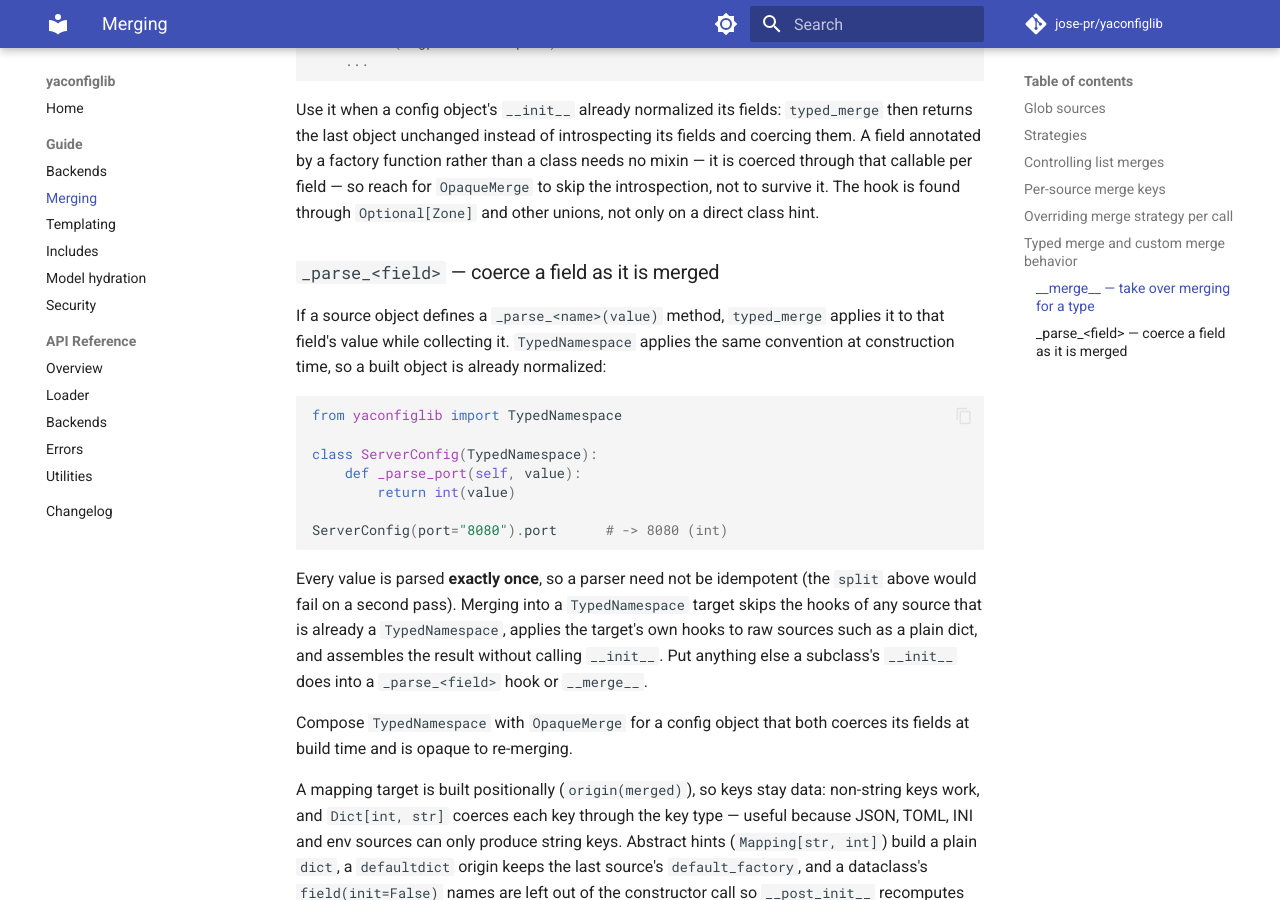
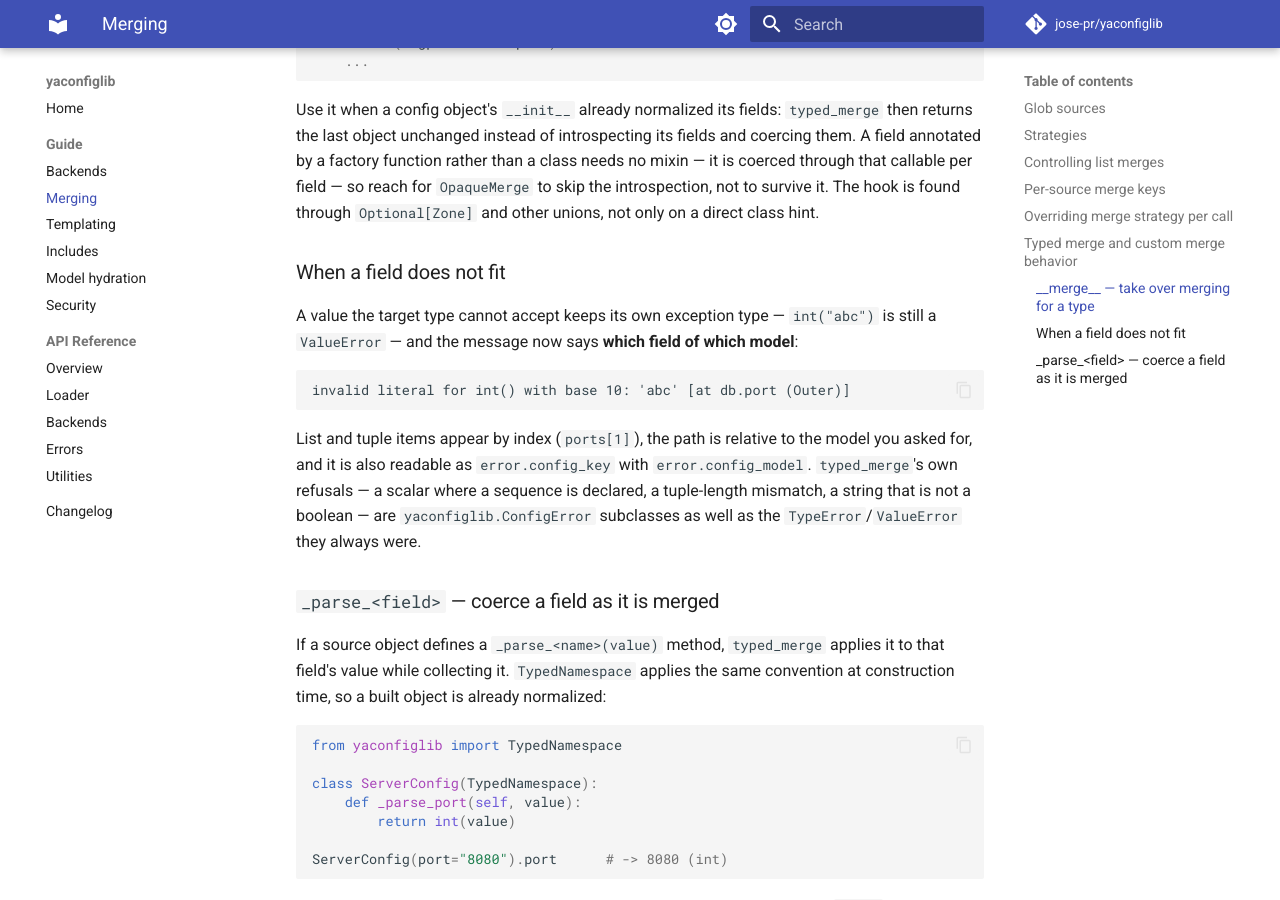
Before and after one commit to jose-pr/yaconfiglib, an MkDocs documentation site: the page built from docs/guide/merging.md, in a window 1280 px wide and 900 px high, scrolled down 5389 px. Built offline with MkDocs 1.6.1 and Material for MkDocs 9.7.7, drawn with Linux system fonts in a browser that asks for light colours; comment, search, counter and statistics services are not loaded.

Commit message:
docs: field paths on model failures, and what load_as reports
The merging guide gains "When a field does not fit", the models guide says
what the non-mapping error names and when nothing was loaded, and the API
header records config_model and the rendered form.

````diff
--- a/docs/guide/merging.md
+++ b/docs/guide/merging.md
@@ -256,6 +256,23 @@ so reach for `OpaqueMerge` to skip the introspection, not to survive it. The
 hook is found through `Optional[Zone]` and other unions, not only on a direct
 class hint.
 
+### When a field does not fit
+
+A value the target type cannot accept keeps its own exception type — `int("abc")`
+is still a `ValueError` — and the message now says **which field of which
+model**:
+
+```
+invalid literal for int() with base 10: 'abc' [at db.port (Outer)]
+```
+
+List and tuple items appear by index (`ports[1]`), the path is relative to the
+model you asked for, and it is also readable as `error.config_key` with
+`error.config_model`. `typed_merge`'s own refusals — a scalar where a sequence
+is declared, a tuple-length mismatch, a string that is not a boolean — are
+`yaconfiglib.ConfigError` subclasses as well as the `TypeError`/`ValueError`
+they always were.
+
 ### `_parse_<field>` — coerce a field as it is merged
 
 If a source object defines a `_parse_<name>(value)` method, `typed_merge`
````
Also changed, not shown: CHANGELOG.md (+9 -0 lines), docs/guide/models.md (+9 -1 lines), src/yaconfiglib/AGENTS.md (+7 -2 lines).
